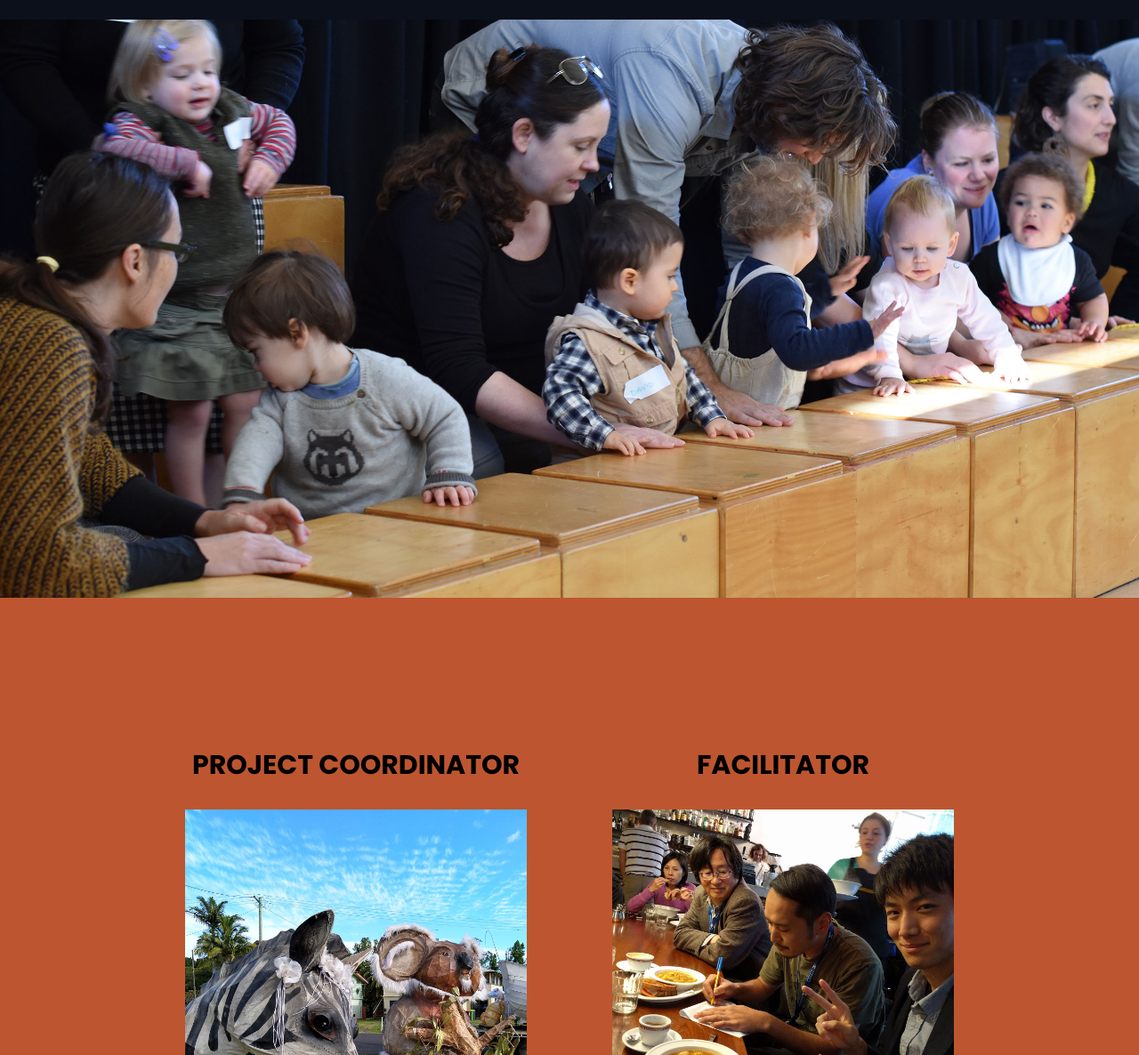
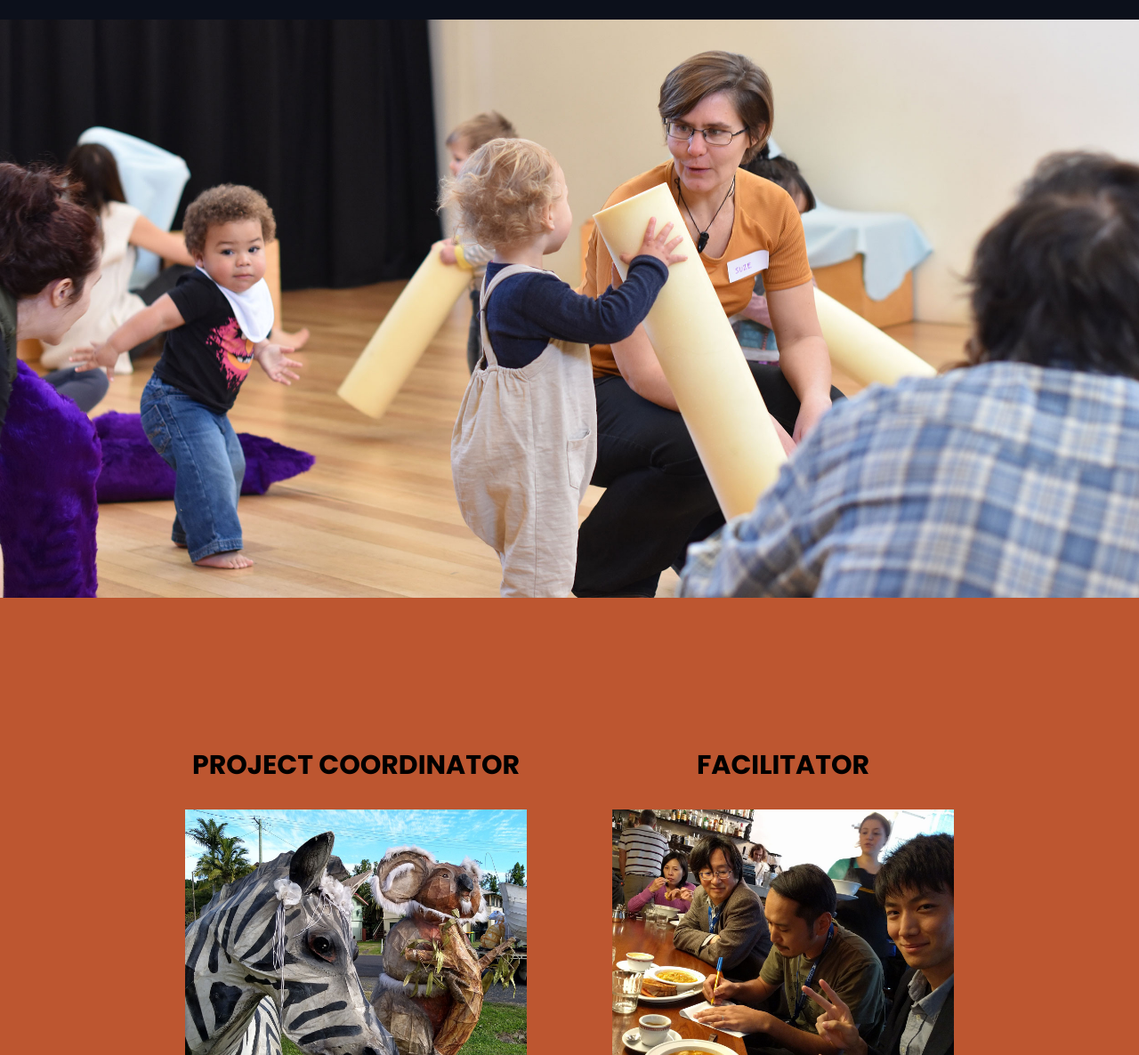
Before and after one commit to suzesmith/arts, a website built with Parcel: page index.html in a window 1280 px wide. Shown: the part 334-1520 px from the top of the page at 89% size. Built offline with nearby package versions, Linux system fonts and the light colour scheme.

Commit message:
Change hero image and resize work image

```diff
--- a/css/main.css
+++ b/css/main.css
@@ -288,7 +288,7 @@ textarea {
     display: flex;
     justify-content: center;
     flex-flow: row wrap;
-    background: url('../img/mumsandbubs1.jpg') center no-repeat #333;
+    background: url('../img/hero2.jpg') center no-repeat #333;
     background-size: cover;
     background-position: center;
     min-height: 250px;
--- a/index.html
+++ b/index.html
@@ -79,7 +79,7 @@
             <article>
               <h3>Project Coordinator </h3>
                 <figure>
-                  <img src="img/lantern1.jpg" alt="Lismore Lantern Parade picture" />
+                  <img src="img/lantern2.jpg" alt="Lismore Lantern Parade picture" />
                 </figure>
                 <div class="credit"><p>Packing the truck at Lismore Lantern Parade.</p></div>
                 <div class="description">
```
Also changed, not shown: img/hero2.jpg (added), img/lantern2.jpg (added).
